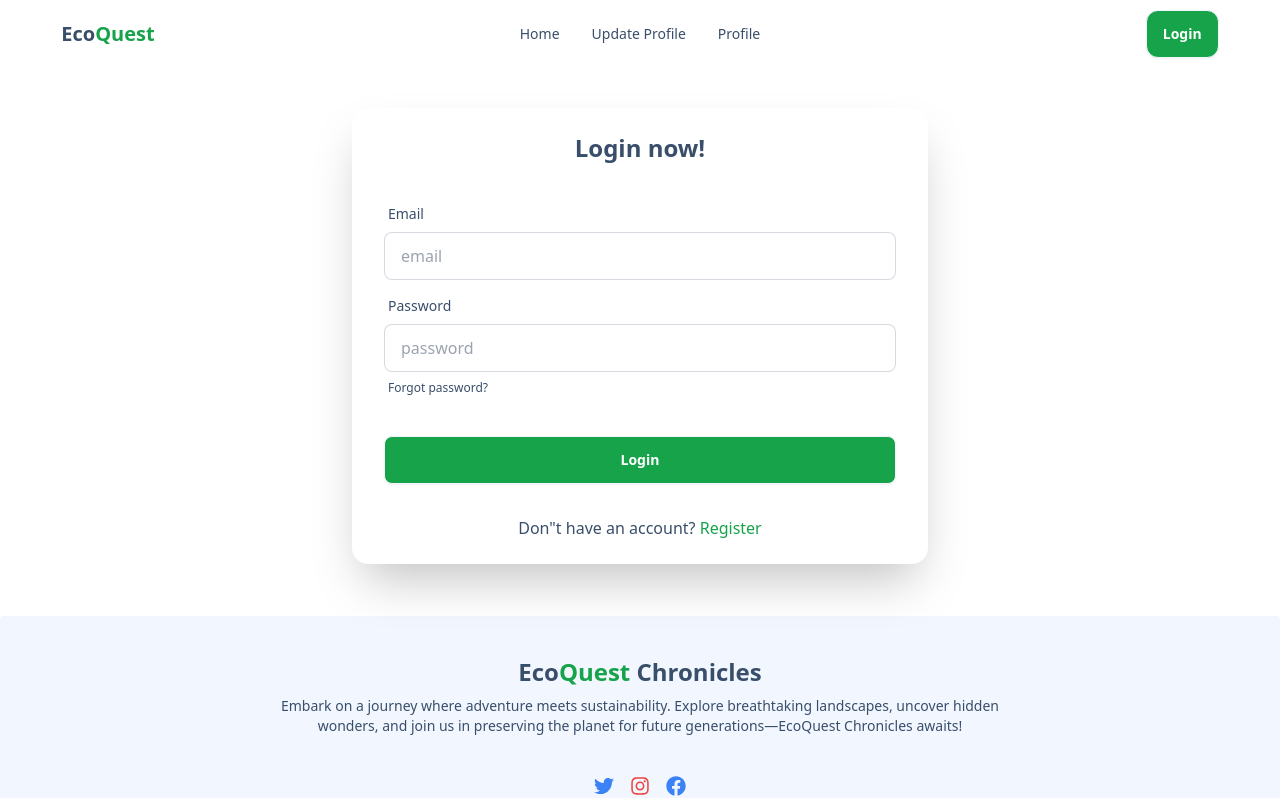
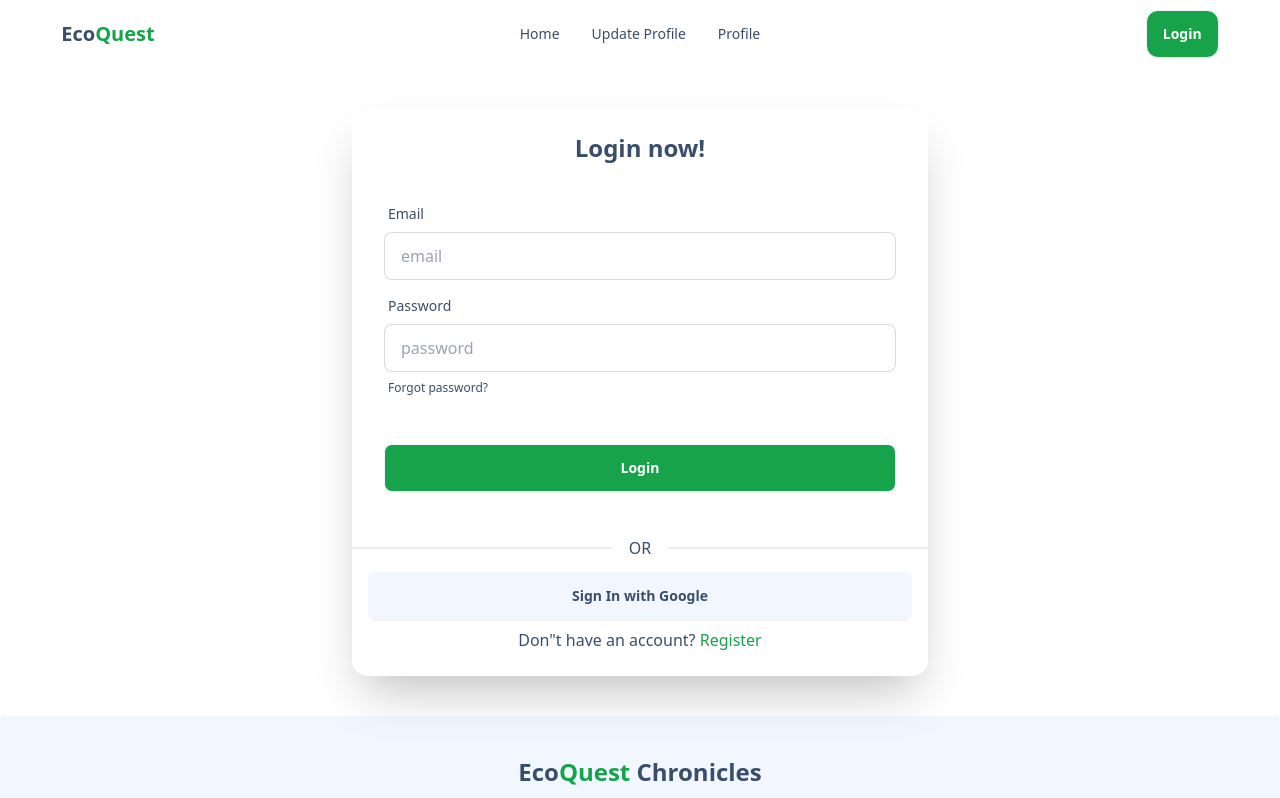
Before and after one commit to Samadsust71/eco-quest-assignment-9, a React (Vite) app: page /auth/login in a window 1280 px wide. Shown: the top 798 px of the page. Built offline with nearby package versions, Linux system fonts and the light colour scheme; no server answers.

Commit message:
added firebase auth in login and registration page

```diff
--- a/src/pages/Login.jsx
+++ b/src/pages/Login.jsx
@@ -1,14 +1,45 @@
-import React from "react";
-import { Link } from "react-router-dom";
+import React, { useContext, useState } from "react";
+import { Link, useLocation, useNavigate } from "react-router-dom";
+import { AuthContext } from "../provider/AuthProvider";
 
 const Login = () => {
+  const [errorMessage, setErrorMessage] = useState("");
+  const location = useLocation();
+  const navigate = useNavigate()
+  const {signInUser,setUser,signInWithGoogle} = useContext(AuthContext)
 
+  const handleSubmit = (e) => {
+    e.preventDefault();
+
+    const email = e.target.email.value;
+    const password = e.target.password.value;
+    setErrorMessage("");
+    signInUser(email, password)
+      .then((result) => {
+        const user = result.user;
+        setUser(user);
+        toast.success("Login Succesfull");
+        e.target.reset()
+        navigate(`${location?.state ? location.state : "/"}`);
+      })
+      .catch((err) => {
+        setErrorMessage(err.message);
+      });
+  };
+
+  const handleGoogleLogin = ()=>{
+    signInWithGoogle()
+    .then(()=>{
+      navigate(`${location?.state ? location.state : "/"}`);
+    })
+    .catch(err=>setErrorMessage(err.message))
+  }
 
   return (
     <div className="flex flex-col justify-center items-center my-10">
       <div className="card bg-base-100 w-full max-w-xl shrink-0 shadow-2xl">
       <h1 className="text-2xl font-bold text-center pt-6">Login now!</h1>
-        <form className="card-body">
+        <form onSubmit={handleSubmit} className="card-body">
           <div className="form-control">
             <label className="label">
               <span className="label-text">Email</span>
@@ -38,10 +69,23 @@ const Login = () => {
               </a>
             </label>
           </div>
+          <div>
+          {errorMessage&& (
+              <label className="label">
+                <span className="label-text text-xs text-red-600">
+                  {errorMessage}
+                </span>
+              </label>
+            )}
+          </div>
           <div className="form-control mt-6">
             <button className="btn bg-green-600 text-white font-bold hover:bg-green-600">Login</button>
           </div>
         </form>
+        <div className="divider">OR</div>
+        <div className="px-4 mb-2">
+          <button onClick={handleGoogleLogin} className="btn w-full">Sign In with Google</button>
+        </div>
         <p className="text-center mb-6">
           Don"t have an account?{" "}
           <Link to={"/auth/registration"} className="text-green-600">
```
